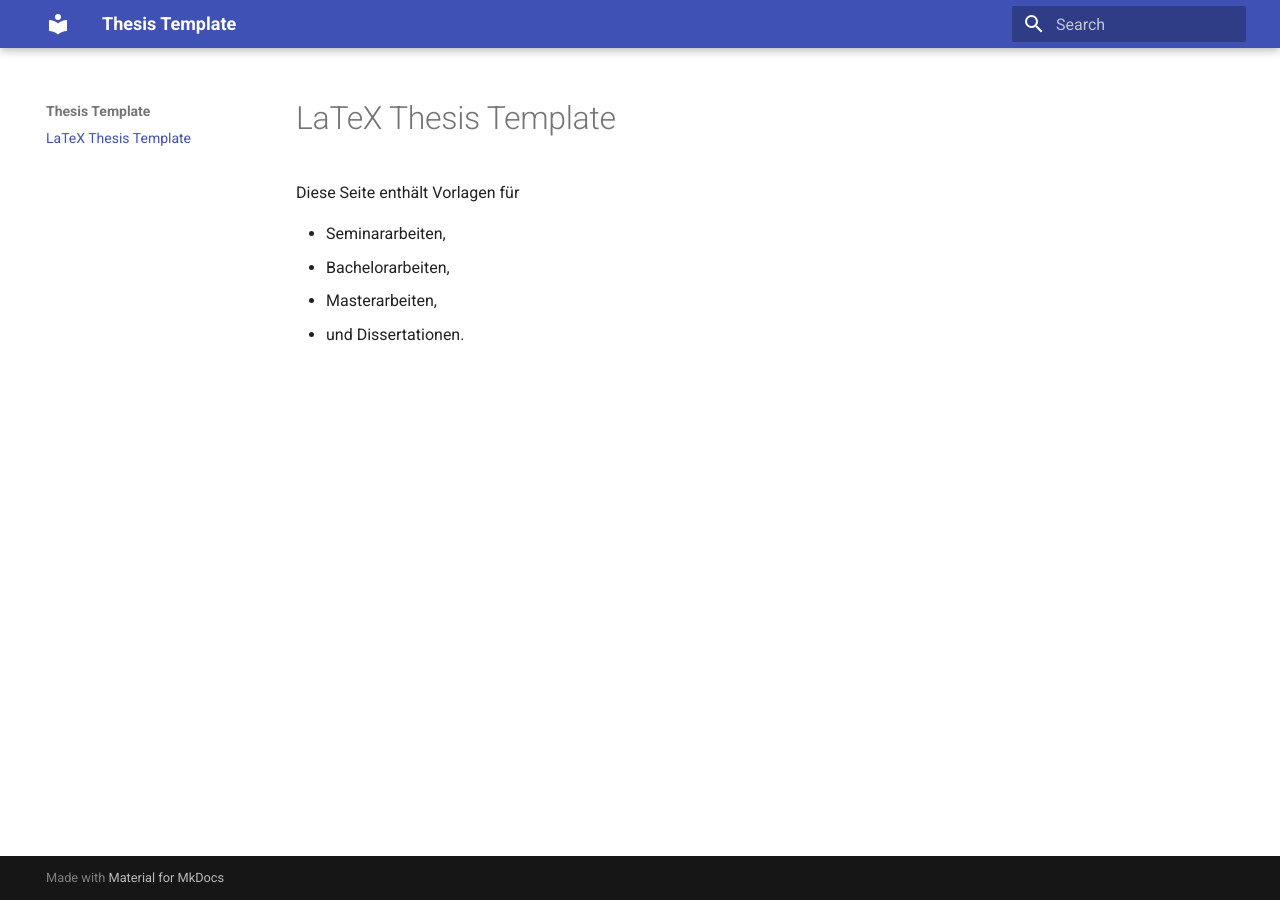
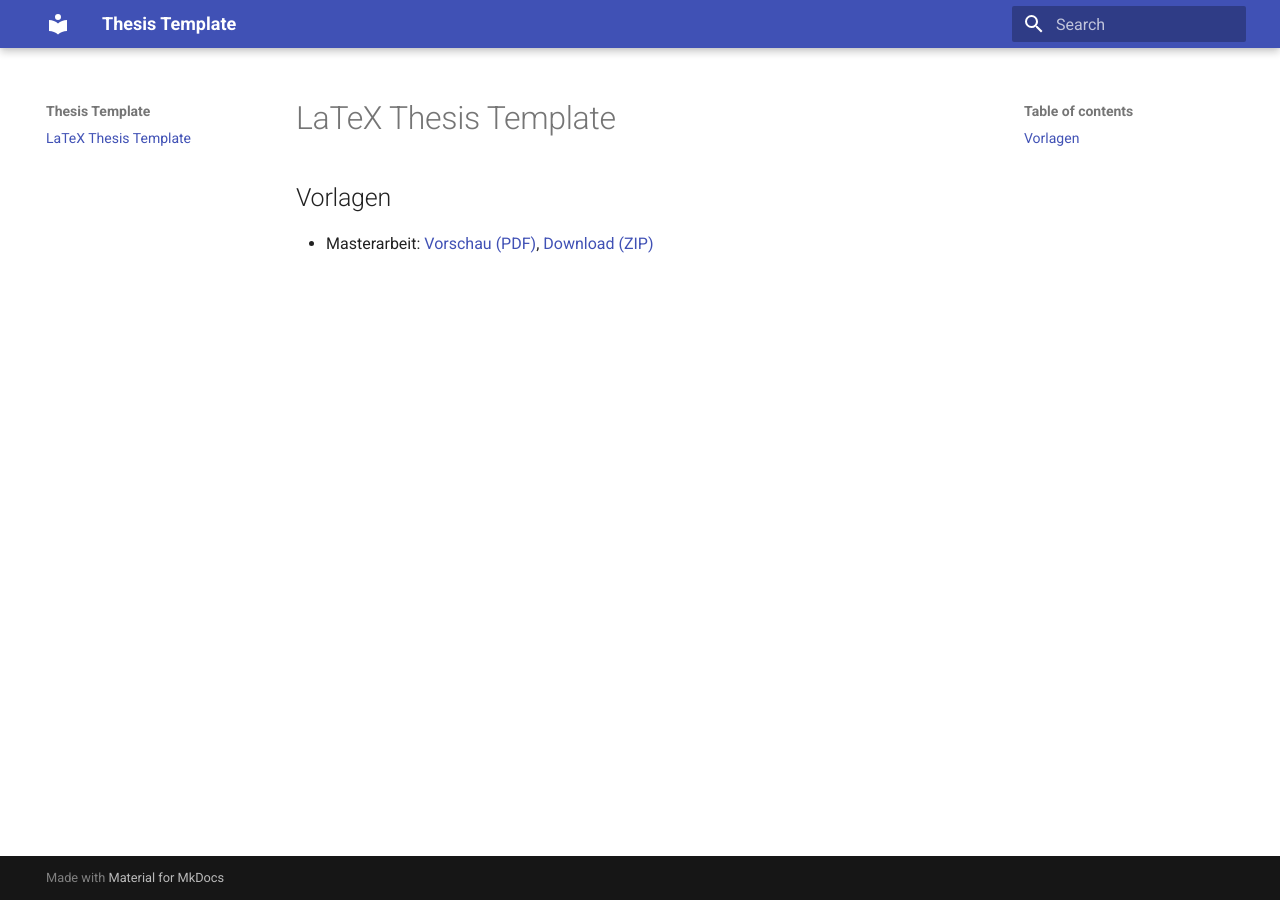
Before and after one commit to NumPDEs/thesis-template, an MkDocs documentation site: the page built from docs/index.md, in a window 1280 px wide. Built offline with MkDocs 1.6.1 and Material for MkDocs 9.7.7, drawn with Linux system fonts in a browser that asks for light colours.

Commit message:
Update documentation page with Masterarbeit preview and download links

```diff
--- a/docs/index.md
+++ b/docs/index.md
@@ -1,8 +1,5 @@
 # LaTeX Thesis Template
 
-Diese Seite enthält Vorlagen für
+## Vorlagen
 
-- Seminararbeiten,
-- Bachelorarbeiten,
-- Masterarbeiten,
-- und Dissertationen.
+- Masterarbeit: [Vorschau (PDF)](pdfs/template_diplom.pdf), [Download (ZIP)](dl/template_diplom.zip)
```
